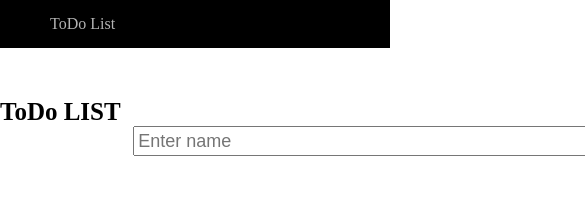
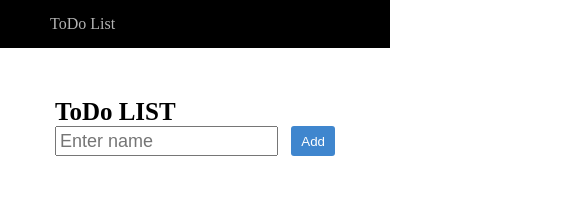
Before and after one commit to nuralisher/nuralisher.github.io, a plain HTML site: page todo/index.html in a window 390 px wide. Shown: the top 209 px of the page, 585 px wide, since content can reach past the window. Drawn offline with Linux system fonts and the light colour scheme.

Commit message:
updated main index.html list order, todolist/index.html added media query

```diff
--- a/todo/index.html
+++ b/todo/index.html
@@ -9,7 +9,7 @@
         <header>ToDo List</header>
         <div class="container" >
             <h1>ToDo LIST</h1>
-            <div class="firstRow">
+            <div class="form">
                 <input id="input" type="text" placeholder="Enter name" class="inp">
                 <button class="add_btn" onclick="add()">Add</button>
             </div>
--- a/todo/style.css
+++ b/todo/style.css
@@ -21,16 +21,17 @@ header{
     margin:0 auto;
     width:900px;
     margin-top: 50px;
+    padding: 0 1em;
 }
 
-.firstRow{
+.form{
     text-align: center;
     display: flex;
     justify-content: center;
     margin-bottom: 50px;
 }
 .inp{
-    width:60%;
+    width:100%;
     height: 30px;
     font-size: 18px;
     padding:0 3px;
@@ -75,3 +76,16 @@ header{
     width:20px;
     cursor: pointer;
 }
+
+
+@media(max-width: 1000px){
+    .container{
+        width: 80%;
+    }
+}
+
+@media(max-width: 500px){
+    .add_btn{
+        margin-left: 1em;
+    }
+}
```
Also changed, not shown: index.html (+16 -16 lines).
